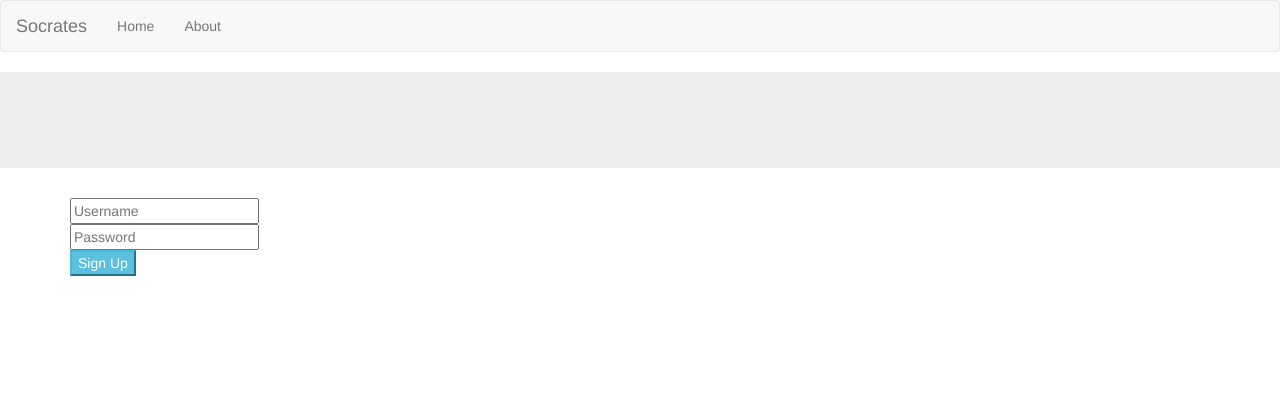
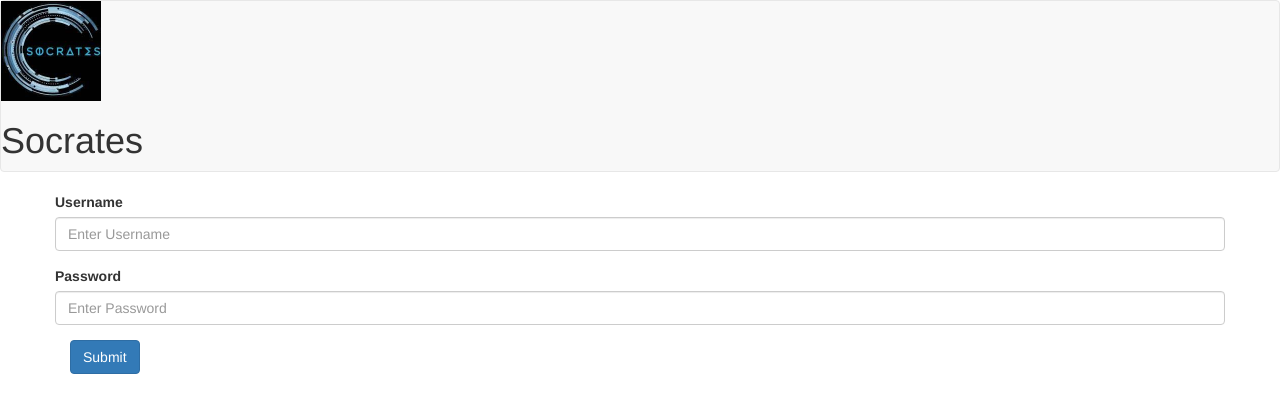
Before and after one commit to rashiverma7/user-signup, a Flask app: page / in a window 1280 px wide. Shown: the top 413 px of the page. Run offline with Flask 2, Linux system fonts and the light colour scheme; some libraries are stand-ins or nearby versions.

Commit message:
css changes

```diff
--- a/templates/index.html
+++ b/templates/index.html
@@ -5,23 +5,18 @@
 </head>
     <body>
 
-    <nav class="navbar navbar-default bg-primary text-white">
-  <div class="container-fluid">
+    <nav class="navbar navbar-default bg-dark text-dark">
     <div class="navbar-header">
-      <a class="navbar-brand" >Socrates</a>
+        <img src="static/socrates.jfif" alt="socrates" style="width:100px;height:100px;">
+      <h1>Socrates</h1>
     </div>
-    <ul class="nav navbar-nav">
-      <li><a href="#">Home</a></li>
-      <li><a href="#">About</a></li>
-    </ul>
-  </div>
 </nav>
 
 
      {%if user_flag%}
     <p>{{message}}</p>
     {%else%}
-    <div class="jumbotron">
+    <div class="container">
       {%for user in users%}
         <p>Welcome {{user[0]}}!</p>
         <p>Your password is {{user[1]}}</p>
@@ -29,15 +24,19 @@
     </div>
     {%endif%}
 
-    	<div class="container">
-  			<form class="form-horizontal" action="/" method="post">
-    			<input type="text" name="username" id="username" placeholder="Username" required/>
-    			<br>
-    			<input type="password" name="password" id="password" placeholder="Password" required/>
-    			<br>
-    			<input type="submit" class="btn-info bg-info" value="Sign Up"/>
-  			</form>
-		</div>
+    <div class="container">
+    <form class="form-horizontal" action="/" method="post">
+  <div class="form-group">
+    <label>Username</label>
+    <input type="text" class="form-control" id="username" name="username" placeholder="Enter Username">
+  </div>
+  <div class="form-group">
+    <label>Password</label>
+    <input type="password" name="password" class="form-control" id="password" placeholder="Enter Password">
+  </div>
+        <input type="submit" class="btn btn-primary" />
+</form>
+    </div>
 
 
 </body>
```
Also changed, not shown: static/socrates.jfif (added), usersinfo.db.
